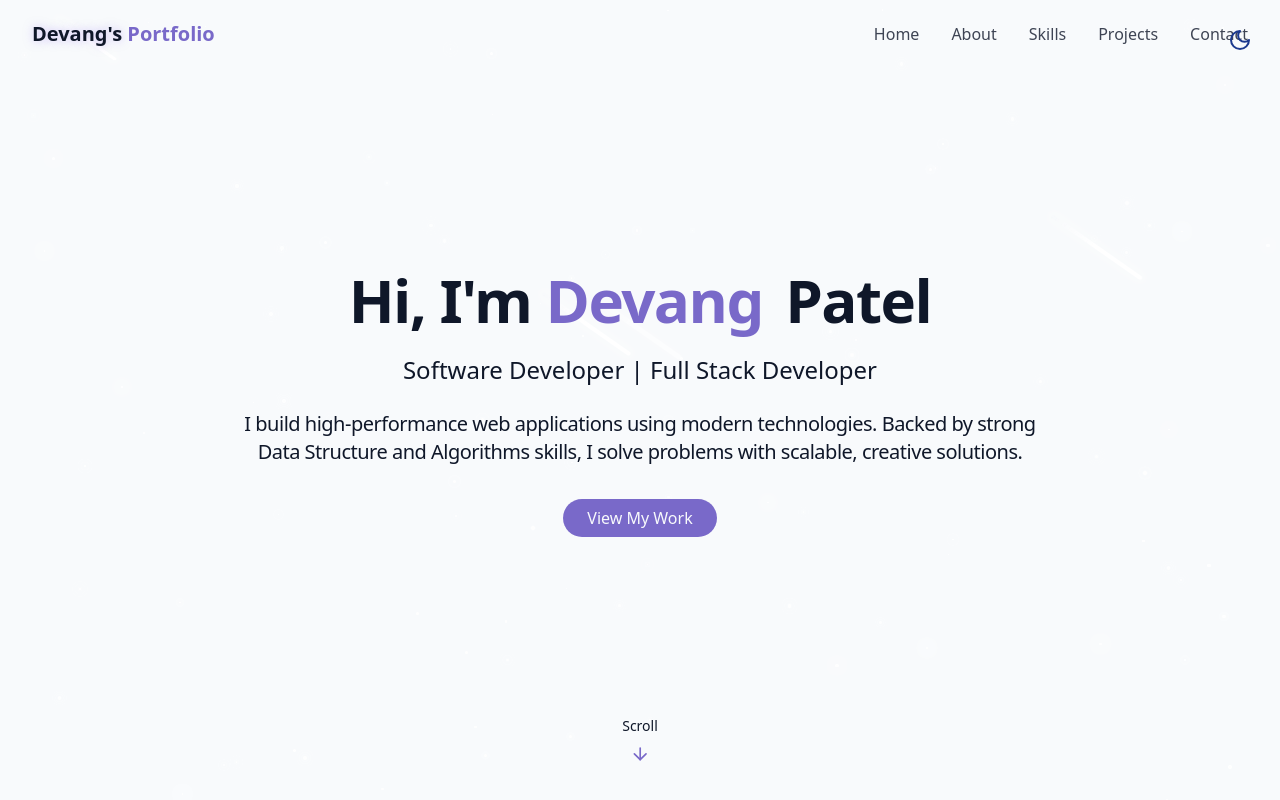
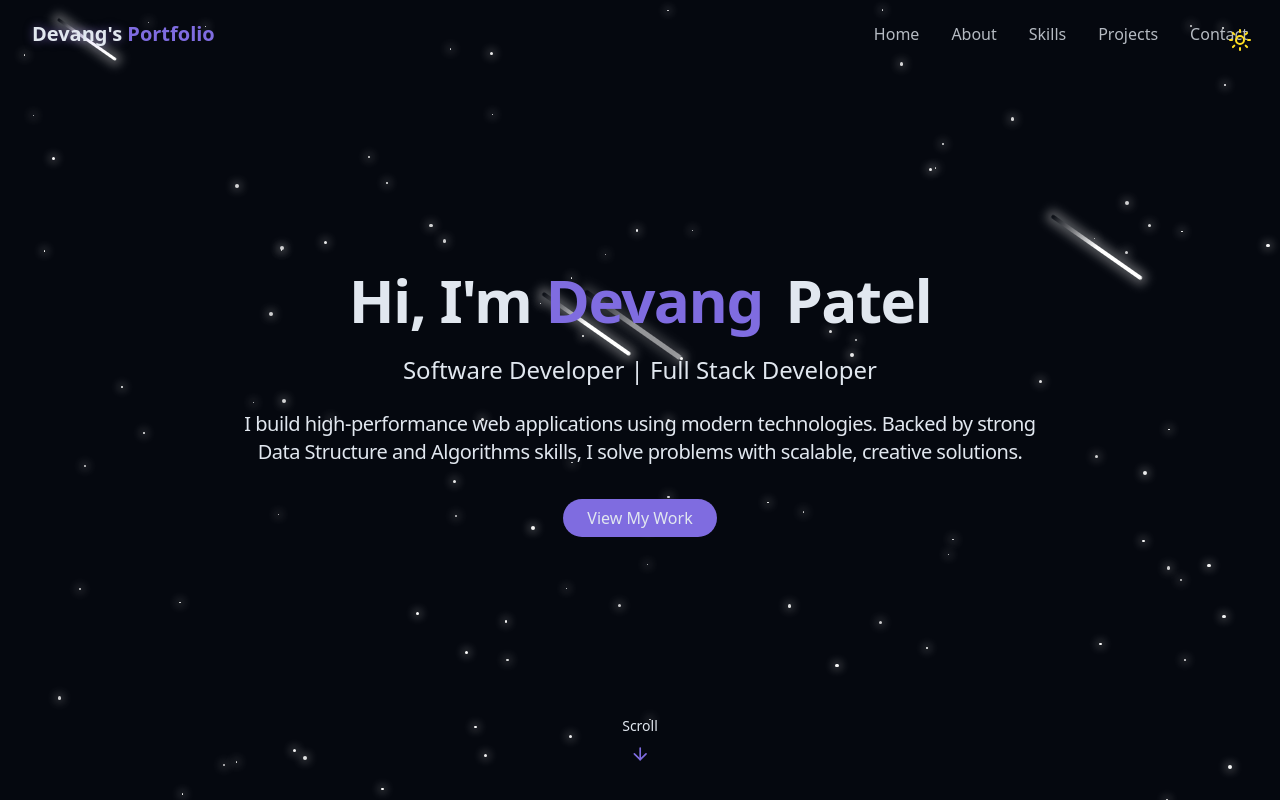
Before and after one commit to DevangPatel2006/Portfolio, a React (Vite) app: page / in a window 1280 px wide. Shown: the top 800 px of the page. Built offline with nearby package versions, Linux system fonts and the light colour scheme.

Commit message:
Update ThemeToggle.jsx

```diff
--- a/src/components/ThemeToggle.jsx
+++ b/src/components/ThemeToggle.jsx
@@ -7,14 +7,18 @@
 
  useEffect(() => {
   const storedTheme = localStorage.getItem("theme");
-    if (storedTheme === "dark") {
+
+  if (!storedTheme || storedTheme === "dark") {
+    // Default to dark if nothing is stored
+    document.documentElement.classList.add("dark");
+    localStorage.setItem("theme", "dark");
     setIsDarkMode(true);
-      document.documentElement.classList.add("dark");
   } else {
-      localStorage.setItem("theme", "light");
+    document.documentElement.classList.remove("dark");
     setIsDarkMode(false);
   }
 }, []);
+
 
   const toggleTheme = () => {
     if (isDarkMode) {
```
Lines whose indentation alone changed are shown as unchanged.
